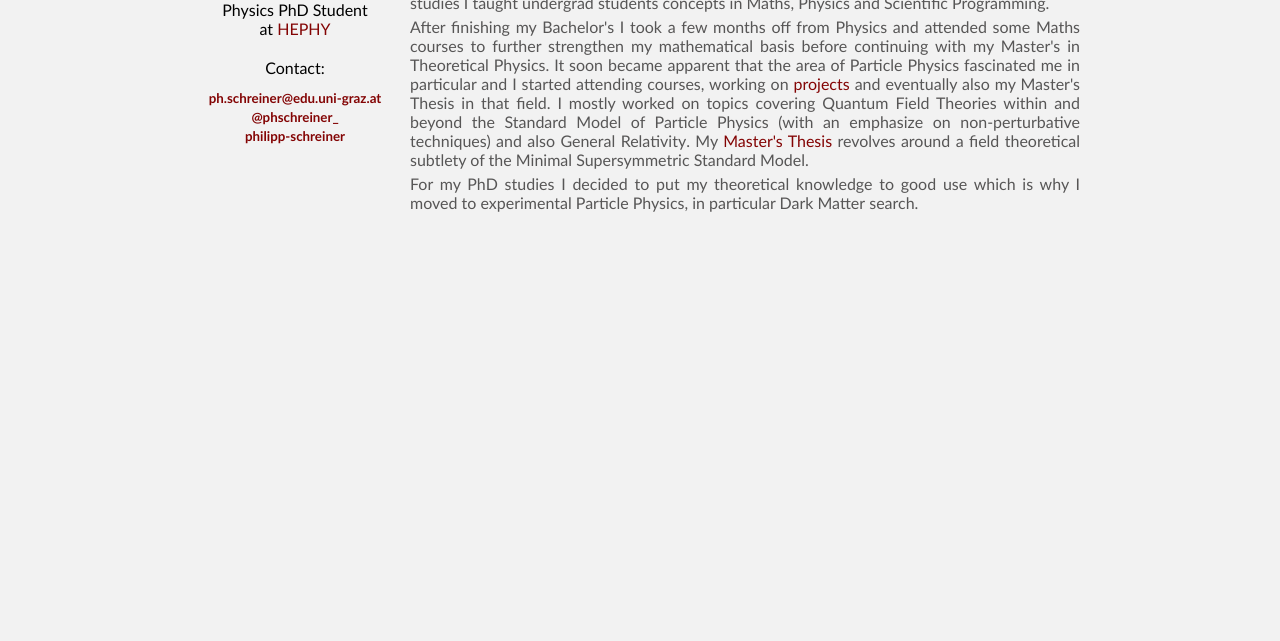
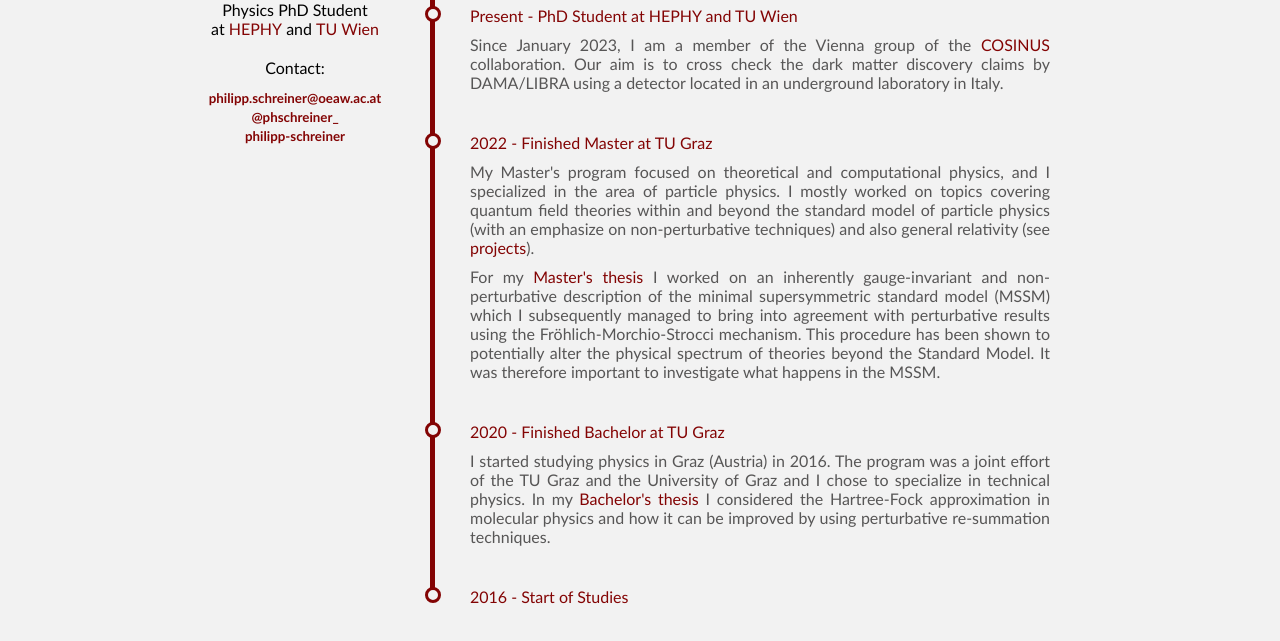
Before and after one commit to philipp-schreiner/philipp-schreiner.github.io, a plain HTML site: page index.html in a window 1280 px wide. Shown: the part 308-949 px from the top of the page. Before the commit the page ends 800 px from the top, so only its background shows below. Drawn offline with nearby package versions, Linux system fonts and the light colour scheme.

Commit message:
add timeline

```diff
--- a/css/style.css
+++ b/css/style.css
@@ -131,6 +131,8 @@ a {
     text-decoration: none;
     color: var(--accent-color);
     font-weight: bolder;
+    z-index: 100;
+    position: relative;
 }
 
 a:hover {
@@ -303,6 +305,77 @@ td:last-child {
     color: var(--accent-color);
 }
 
+/* Timeline Container */
+.timeline {
+    padding: 20px;
+  }
+
+  /* Card container */
+  .card {
+    position: relative;
+  }
+
+  /* setting padding based on even or odd */
+  .card {
+    padding: 0 0 0 30px;
+  }
+  /* Global ::before */
+  .card::before {
+    content: "";
+    position: absolute;
+    width: 50%;
+    border: solid var(--accent-color);
+    left: 0px;
+    top: -4.5px;
+    bottom: -4.5px;
+    border-width: 0 0 0 5px;
+  }
+
+  /* Removing the border if it is the first card */
+  .card:first-child::before {
+    border-top: 0;
+    border-top-left-radius: 0;
+  }
+
+  /* Removing the border if it is the last card  and it's odd */
+  .card:last-child::before {
+    border-bottom: 0;
+    border-bottom-left-radius: 0;
+    bottom: 25px;
+  }
+
+  /* Information about the timeline */
+  .info {
+    display: flex;
+    flex-direction: column;
+    color: gray;
+    border-radius: 10px;
+    padding: 10px;
+  }
+
+  /* Title of the card */
+  .title {
+    color: var(--accent-color);
+    position: relative;
+  }
+
+  /* Timeline dot  */
+  .title::before {
+    content: "";
+    position: absolute;
+    width: 10px;
+    height: 10px;
+    background: var(--bg-color);
+    border-radius: 999px;
+    border: 3px solid var(--accent-color);
+  }
+
+  /* setting dot to the left if the card is odd */
+  .card > .info > .title::before {
+    left: -45px;
+  }
+
+
 @media screen and (max-width: 700px) {
     /* h1 {
         text-align: center;
--- a/index.html
+++ b/index.html
@@ -21,7 +21,8 @@
             <span class="burger"></span>
         </button>
         <div id="navigation">
-            <a href="index.html#">Home</a>
+            <a href="index.html#" lang="en">About Me</a>
+            <a href="index.html#" lang="de" style="display: none;">Über Mich</a>
 
             <a href="html/theses_etc.html#" lang="en">Theses</a>
             <a href="html/theses_etc.html#" lang="de" style="display: none;">
@@ -53,9 +54,10 @@
         <div id="sidebar">
             <img class="portrait" src="images/portrait.jpg">
                 <h2>Philipp Schreiner</h2>
-                <h3 lang="en">Physics PhD Student<br>at <a href="https://www.oeaw.ac.at/hephy/home" target='_blank'>HEPHY</a></h3>
+                <h3 lang="en">Physics PhD Student<br>at <a href="https://www.oeaw.ac.at/hephy/home" target='_blank'>HEPHY</a> and <a href="https://www.tuwien.at" target='_blank'>TU Wien</a>
+                </h3>
                 <h3 lang="de" style="display: none;">
-                    Physik Doktoratsstudent<br>am <a href="https://www.oeaw.ac.at/hephy/home" target='_blank'>HEPHY</a>
+                    Physik Doktoratsstudent<br>am <a href="https://www.oeaw.ac.at/hephy/home" target='_blank'>HEPHY</a> und der <a href="https://www.tuwien.at" target='_blank'>TU Wien</a>
                 </h3>
                 <div style="font-weight: normal; margin-top: 20px;" lang="en">Contact:</div>
                 <div style="font-weight: normal; margin-top: 20px; display: none;" lang="de">Kontakt:</div>
@@ -63,26 +65,64 @@
                     <!-- <a href="https://twitter.com/phschreiner_" target="_blank" class="link_field">Twitter</a>
                     <a href="mailto:ph.schreiner@edu.uni-graz.at" class="link_field">Mail</a>
                     <a href="https://github.com/philipp-schreiner" target="_blank" class="link_field">GitHub</a> -->
-                    <a href="mailto:ph.schreiner@edu.uni-graz.at" class="contact_link"><!-- <i class="fa fa-envelope"></i> -->ph.schreiner@edu.uni-graz.at</a><br>
+                    <a href="mailto:philipp.schreiner@oeaw.ac.at" class="contact_link"><!-- <i class="fa fa-envelope"></i> -->philipp.schreiner@oeaw.ac.at</a><br>
                     <a href="https://twitter.com/phschreiner_" target="_blank" class="contact_link"><!-- <i class="fa fa-twitter"></i>  -->@phschreiner_</a><br>
                     <a href="https://github.com/philipp-schreiner" target="_blank" class="contact_link"><!-- <i class="fa fa-github"></i>  -->philipp-schreiner</a>
                 </div>
         </div>
         <div id="main">
             <div id="aboutme">
-                <p lang="en" style="margin-top: 40px;">Welcome! I'm a Physics student in <span style="font-weight: normal;">Vienna</span> (Austria) in the area of <span style="font-weight: normal;">Particle Physics</span>. This webpage serves as a collection of theses, projects I worked on with other students throughout my Master's and talks given at various occasions.</p>
-                <p lang="de" style="margin-top: 40px; display: none;">Willkommen! Ich bin Physikstudent in <span style="font-weight: normal;">Wien</span> (Österreich) im Feld der <span style="font-weight: normal;">Teilchenphysik</span>. Diese Website fungiert als Sammlung für Abschlussarbeiten, Projekte, an denen ich mit anderen Studierenden im Laufe meines Masterstudiums gearbeitet habe, und von mir gehaltene Vorträge.</p>
+                <p lang="en" style="margin-top: 40px;">Welcome! I'm a Physics PhD student based in Vienna. My main focus is beyond the standard model physics, more specifically the search for dark matter, signal processing and data visualization/analysis.</p>
+                <p lang="en">This webpage will (hopefully) grow over time but currently mainly serves as a collection of theses, projects I worked on in the past and talks given at various occasions.</p>
+                <p lang="de" style="margin-top: 40px; display: none;">Willkommen! Ich bin ein Physik Doktoratsstudent in Wien. Mein Fokus liegt auf Physik jenseits des Standardmodells, insbesondere der Dunklen Materie, sowie Signalverarbeitung und Daten-Visualisierung/Analyse.</p>
+                <p lang="de" style="display: none;">Diese Website wird mit der Zeit (hoffentlich) noch wachsen. Aktuell dient sie hauptsächlich als Sammlung von Abschlussarbeiten und Projekten, an denen ich in der Vergangenheit gearbeitet habe, sowie von Vorträgen, die ich zu verschiedenen Anlässen gehalten habe.</p>
 
                 <h1 lang="en">About me</h1>
                 <h1 lang="de" style="display: none;">Über mich</h1>
 
-                <p lang="en">I started studying Physics in <span style="font-weight: normal;">Graz</span> (Austria) in 2016 and I immediately realized that I picked the right subject for me as I kept getting amazed and reassured that this was my passion. In my third year I got offered a job as a teaching assistant which dragged me into my soon-to-be second passion: Sharing and passing on my excitement to other students. Throughout the rest of my studies I taught undergrad students concepts in Maths, Physics and Scientific Programming.</p>
-                <p lang="en">After finishing my Bachelor's I took a few months off from Physics and attended some Maths courses to further strengthen my mathematical basis before continuing with my Master's in Theoretical Physics. It soon became apparent that the area of <span style="font-weight: normal;">Particle Physics</span> fascinated me in particular and I started attending courses, working on <a href="html/theses_etc.html#projects">projects</a> and eventually also my Master's Thesis in that field. I mostly worked on topics covering <span style="font-weight: normal;">Quantum Field Theories</span> within and beyond the Standard Model of Particle Physics (with an emphasize on <span style="font-weight: normal;">non-perturbative</span> techniques) and also <span style="font-weight: normal;">General Relativity</span>. My <a href="resources/theses_etc/MasterThesis_SCHREINER.pdf" target="_blank">Master's Thesis</a> revolves around a field theoretical subtlety of the <span style="font-weight: normal;">Minimal Supersymmetric Standard Model</span>.</p>
-                <p lang="en">For my PhD studies I decided to put my theoretical knowledge to good use which is why I moved to experimental Particle Physics, in particular <span style="font-weight: normal;">Dark Matter</span> search.</p>
+                <div class="timeline">
+                    <div class="card">
+                        <div class="info">
+                            <h3 lang="en" class="title">Present - PhD Student at HEPHY and TU Wien</h3>
 
-                <p lang="de" style="display: none;"> Im Herbst 2016 begann ich mein Physikstudium in <span style="font-weight: normal;">Graz</span> und war sofort davon überzeugt, die richtige Wahl getroffen zu haben, denn die Begeisterung wuchs mit jeder Woche und ich wurde laufend darin bestätigt, dass Physik meine Leidenschaft ist. Im dritten Studienjahr wurde mir eine Stelle als Studienassistent angeboten, in der ich erstmals meine Freude für Physik an andere Studierende weitergeben konnte und wodurch ich schließlich meine Liebe zur Lehre entdeckte. Seither habe ich Studierende in diversen Mathematik-, Physik- und Programmier-Lehrveranstaltungen betreut.</p>
-                <p lang="de" style="display: none;">Nachdem ich mein Bachelorstudium abgeschlossen hatte, entschied ich mich, mein mathematisches Fundament weiter zu festigen, und belegte ein Jahr lang Kurse aus dem Mathematikstudium. Anschließend setzte ich mein Physikstudium im Master fort und merkte schnell, dass mich der Bereich der theoretischen <span style="font-weight: normal;">Teilchenphysik</span> besonders interessierte. Ich begann, mich mit Lehrveranstaltungen und <a href="html/theses_etc.html#projects">Projektarbeiten</a> entsprechend zu vertiefen und wählte schließlich auch ein teilchenphysikalisches Thema für meine Masterarbeit. Vorwiegend beschäftigte ich mich mit <span style="font-weight: normal;">Quantenfeldtheorien</span> im und jenseits des Standardmodells der Teilchenphysik (mit Fokus auf <span style="font-weight: normal;">nicht-perturbativen</span> Methoden) und auch der <span style="font-weight: normal;">allgemeinen Relativitätstheorie</span>. Meine <a href="resources/theses_etc/MasterThesis_SCHREINER.pdf" target="_blank">Masterarbeit</a> behandelt eine feldtheoretische Subtilität des <span style="font-weight: normal;">Minimal Supersymmetrischen Standardmodells</span>.</p>
-                <p lang="de" style="display: none;">Damit meine theoretischen Kenntnisse auch Verwendung finden, entschied ich mich, für mein Doktoratsstudium in die experimentelle Teilchenphysik zu wechseln, wo ich nun an der Suche nach <span style="font-weight: normal;">Dunkler Materie</span> mitarbeite.</p>
+                            <h3 lang="de" class="title" style="display: none;">Gegenwart - Doktoratsstudent am HEPHY and der TU Wien</h3>
+
+                            <p lang="en">Since January 2023, I am a member of the Vienna group of the <a href="https://cosinus.sites.lngs.infn.it" target='_blank'>COSINUS</a> collaboration. Our aim is to cross check the dark matter discovery claims by DAMA/LIBRA using a detector located in an underground laboratory in Italy.</p>
+
+                            <p lang="de" style="display: none;">Seit Jänner 2023 bin ich Mitglied in der Wiener Gruppe der <a href="https://cosinus.sites.lngs.infn.it" target='_blank'>COSINUS</a> Kollaboration. Unser Ziel ist es, den angeblichen Fund von dunkler Materie durch das DAMA/LIBRA Experiment zu überprüfen. Dies soll mithilfe eines Detektors in einem Untergrundlabor in Italien gelingen.</p>
+                        </div>
+                    </div>
+                    <div class="card">
+                        <div class="info">
+                            <h3 lang="en" class="title">2022 - Finished Master at TU Graz</h3>
+
+                            <h3 lang="de" class="title" style="display: none;">2022 - Masterabschluss and der TU Graz</h3>
+
+                            <p lang="en">My Master's program focused on theoretical and computational physics, and I specialized in the area of particle physics. I mostly worked on topics covering quantum field theories within and beyond the standard model of particle physics (with an emphasize on non-perturbative techniques) and also general relativity (see <a href="html/theses_etc.html#projects">projects</a>).</p>
+                            <p lang="en">For my <a href="resources/theses_etc/MasterThesis_SCHREINER.pdf" target="_blank">Master's thesis</a> I worked on an inherently gauge-invariant and non-perturbative description of the minimal supersymmetric standard model (MSSM) which I subsequently managed to bring into agreement with perturbative results using the Fröhlich-Morchio-Strocci mechanism. This procedure has been shown to potentially alter the physical spectrum of theories beyond the Standard Model. It was therefore important to investigate what happens in the MSSM.</p>
+
+                            <p lang="de" style="display: none;">Mein Masterstudium hatte als Schwerpunkt <i>theoretical and computational physics</i> und ich spezialisierte mich weiter auf dem Gebiet der Teilchenphysik. Im Laufe des Studiums habe ich mich hauptsächlich mit Themen zu Quantenfeldtheorien innerhalb und jenseits des Standardmodells der Teilchenphysik, sowie der allgemeinen Relativitätstheorie beschäftigt (siehe <a href="html/theses_etc.html#projects">Projektarbeiten</a>).</p>
+                            <p lang="de" style="display: none;">In meiner <a href="resources/theses_etc/MasterThesis_SCHREINER.pdf" target="_blank">Masterarbeit</a> habe ich eine manifest eichinvariante Beschreibung des minimal supersymmetrischen Standardmodells (MSSM) ausgearbeitet. In weiterer Folge ist es mir mithilfe des Fröhlich-Morchio-Strocci Mechanismus gelungen, diese in Einklang mit störungstheoretischen Ergebnissen zu bringen. Man weiß mittlerweile, dass so eine Herangehensweise Auswirkungen auf das physikalische Spektrum einer Theorie haben kann. Dadurch wurde es notwendig, herauszufinden, was im Falle des MSSM passiert.</p>
+                        </div>
+                    </div>
+                    <div class="card">
+                        <div class="info">
+                            <h3 lang="en" class="title">2020 - Finished Bachelor at TU Graz </h3>
+
+                            <h3 lang="de" class="title" style="display: none;">2020 - Bachelorabschluss and der TU Graz</h3>
+
+                            <p lang="en">I started studying physics in Graz (Austria) in 2016. The program was a joint effort of the TU Graz and the University of Graz and I chose to specialize in technical physics. In my <a href="resources/theses_etc/2020_02_01_BachelorThesis.pdf" target="_blank">Bachelor's thesis</a> I considered the Hartree-Fock approximation in molecular physics and how it can be improved by using perturbative re-summation techniques.</p>
+
+                            <p lang="de" style="display: none;"> Im Herbst 2016 begann ich mein Physikstudium in Graz. Dieses war ein Kooperationsprogramm der Uni Graz und der TU Graz und ich wählte die Vertiefungsrichtung der technischen Physik. Meine <a href="resources/theses_etc/2020_02_01_BachelorThesis.pdf" target="_blank">Bachelorarbeit</a> behandelte die Hartree-Fock-Näherung in der Molekülphysik und wie diese mithilfe von störungstheoretischen Resummierungstechniken verbessert werden kann.</p>
+                        </div>
+                    </div>
+                    <div class="card">
+                        <div class="info">
+                            <h3 lang="en" class="title">2016 - Start of Studies</h3>
+                            <h3 lang="de" class="title" style="display: none;">2016 - Studienbeginn</h3>
+                        </div>
+                    </div>
+                </div>
             </div>
         </div>
     </div>
```
Also changed, not shown: html/teaching.html (+2 -1 lines), html/theses_etc.html (+6 -4 lines).
